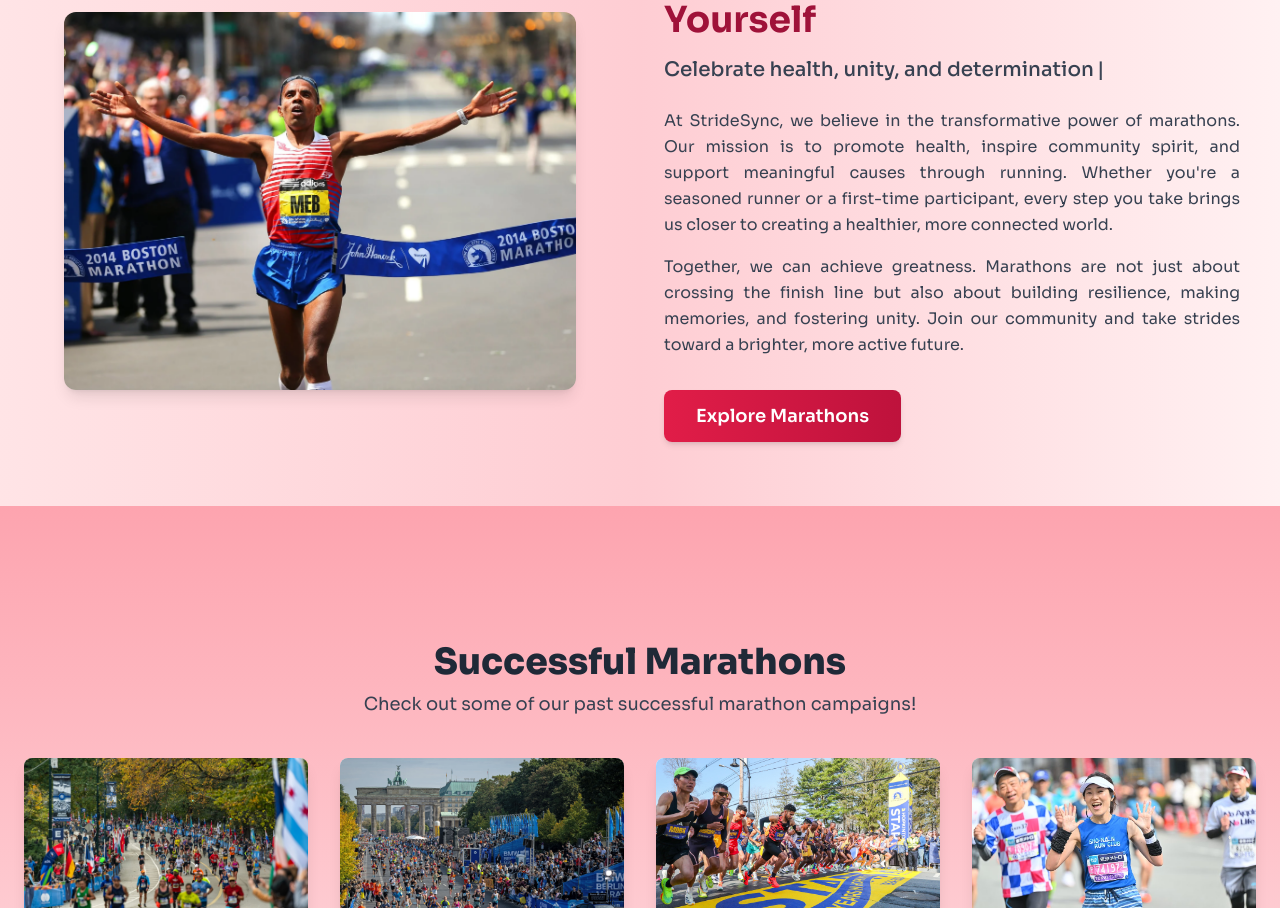
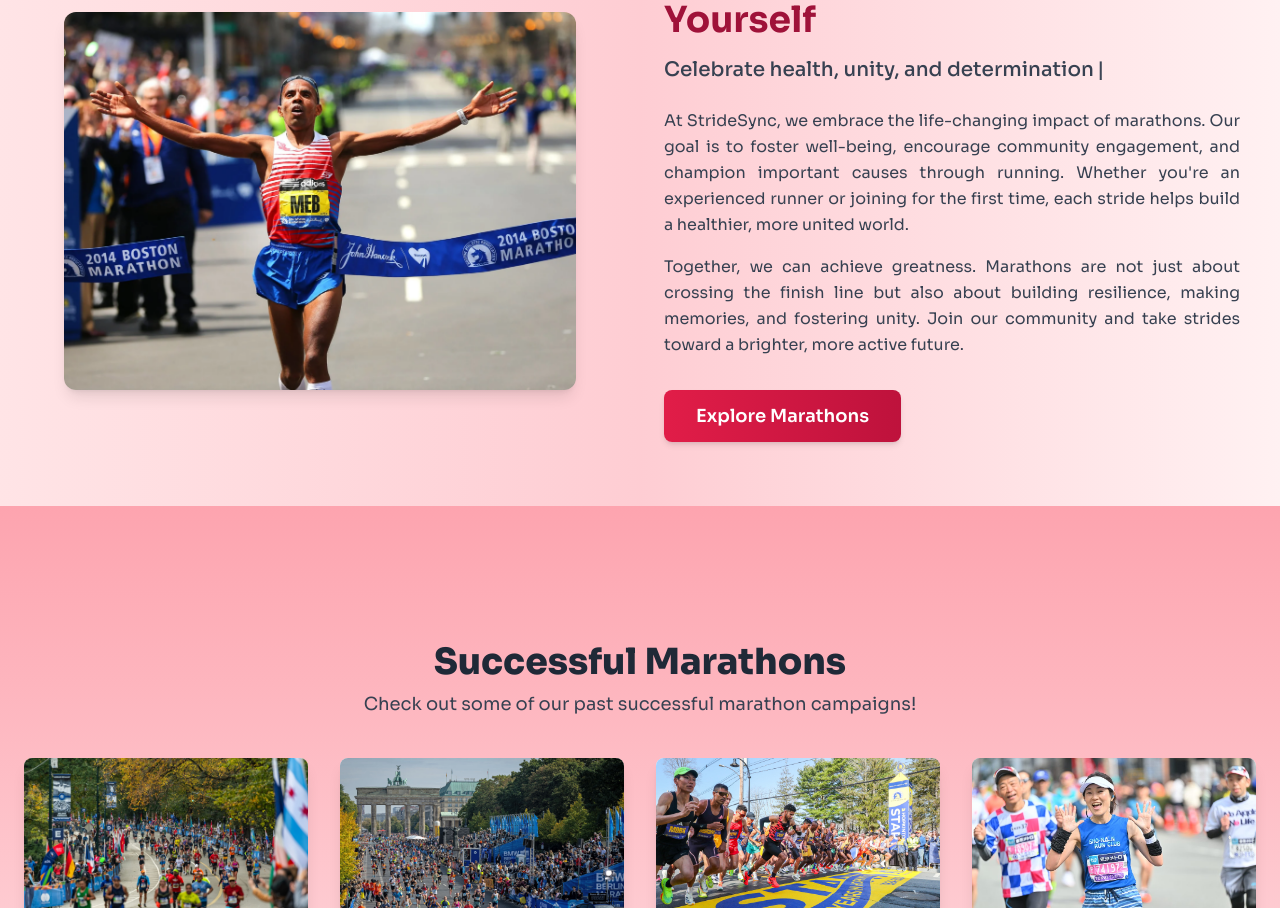
Before and after one commit to sorupchakraborty/StrideSync-client, a React (Vite) app: page / in a window 1280 px wide. Shown: the part 2797-3705 px from the top of the page. Built offline with nearby package versions, Linux system fonts and the light colour scheme; no server answers.

Commit message:
refine OurMission component text

```diff
--- a/src/components/Home/OurMission.jsx
+++ b/src/components/Home/OurMission.jsx
@@ -38,11 +38,10 @@
             />
           </p>
           <p className="mt-6 text-gray-700 dark:text-gray-400 text-justify leading-relaxed">
-            At StrideSync, we believe in the transformative power of marathons.
-            Our mission is to promote health, inspire community spirit, and
-            support meaningful causes through running. Whether you're a seasoned
-            runner or a first-time participant, every step you take brings us closer
-            to creating a healthier, more connected world.
+            At StrideSync, we embrace the life-changing impact of marathons.
+            Our goal is to foster well-being, encourage community engagement,
+            and champion important causes through running. Whether you're an experienced runner or joining for the first time,
+            each stride helps build a healthier, more united world.
           </p>
           <p className="mt-4 text-gray-700 dark:text-gray-400 text-justify leading-relaxed">
             Together, we can achieve greatness. Marathons are not just about
```
